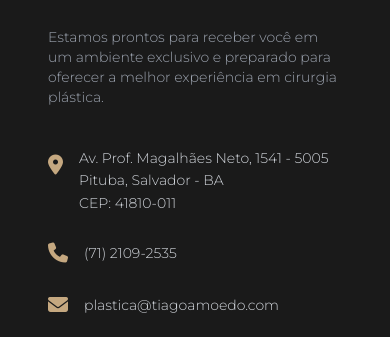
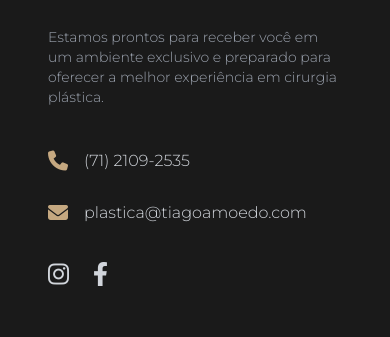
Before and after one commit to MichellFranca/dr-tiago-amoedo-site, a plain HTML site: page index.html in a window 390 px wide. Shown: the part 6373-6710 px from the top of the page. Drawn offline with nearby package versions, Linux system fonts and the light colour scheme; grey boxes are pictures that could not be loaded.

Commit message:
Add files via upload

```diff
--- a/index.html
+++ b/index.html
@@ -701,30 +701,31 @@
         preparado para oferecer a melhor experiência em cirurgia plástica.
       </p>
 
-      <div class="space-y-6 text-sm">
-        <div class="flex items-start gap-4">
-          <i class="fa-solid fa-location-dot text-primary text-xl mt-1"></i>
-          <p class="text-gray-300 font-light leading-relaxed">
-            Av. Prof. Magalhães Neto, 1541 - 5005<br />
-            Pituba, Salvador - BA<br />
-            CEP: 41810-011
-          </p>
-        </div>
+      <!-- Este bloco abaixo só aparecerá no celular (md:hidden esconde no computador) -->
+        <div class="md:hidden space-y-6">
 
-        <!-- Este bloco abaixo só aparecerá no celular (md:hidden esconde no computador) -->
-        <div class="md:hidden space-y-6">
           <div class="flex items-center gap-4">
             <i class="fa-solid fa-phone text-primary text-xl"></i>
             <p class="text-gray-300 font-light">(71) 2109-2535</p>
           </div>
+
           <div class="flex items-center gap-4">
             <i class="fa-solid fa-envelope text-primary text-xl"></i>
             <p class="text-gray-300 font-light">plastica@tiagoamoedo.com</p>
           </div>
+
+          <!-- Redes Sociais no Mobile -->
+          <div class="flex items-center gap-6 pt-2">
+            <a href="https://www.instagram.com/dr.tiagoamoedo/" target="_blank" aria-label="Instagram" class="text-gray-300 hover:text-primary transition text-2xl">
+              <i class="fa-brands fa-instagram"></i>
+            </a>
+            <a href="#" aria-label="Facebook" class="text-gray-300 hover:text-primary transition text-2xl">
+              <i class="fa-brands fa-facebook-f"></i>
+            </a>
+          </div>
+
         </div>
         <!-- Fim do bloco mobile -->
-
-      </div>
     </div>
 
     <div class="h-[400px] lg:h-auto min-h-[400px]">
```
